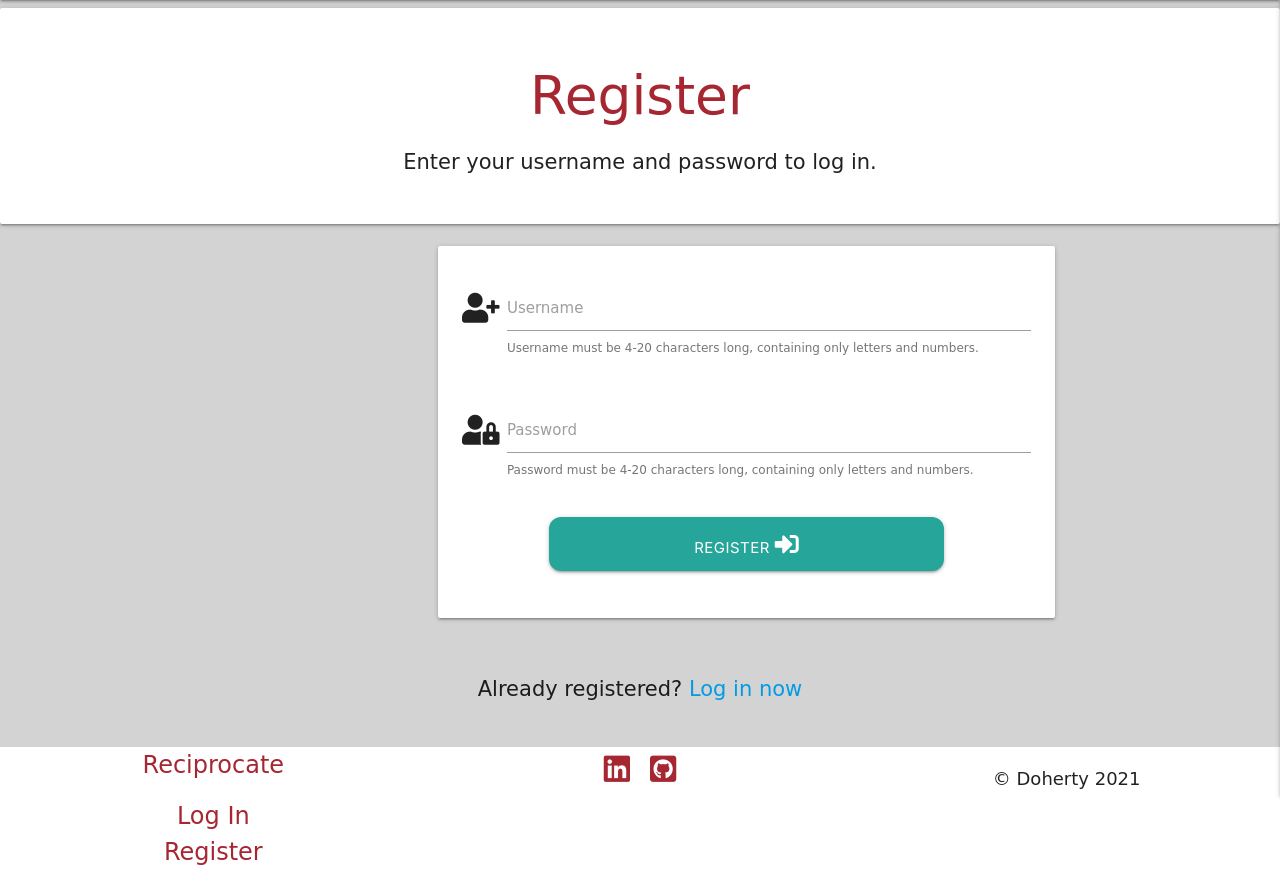
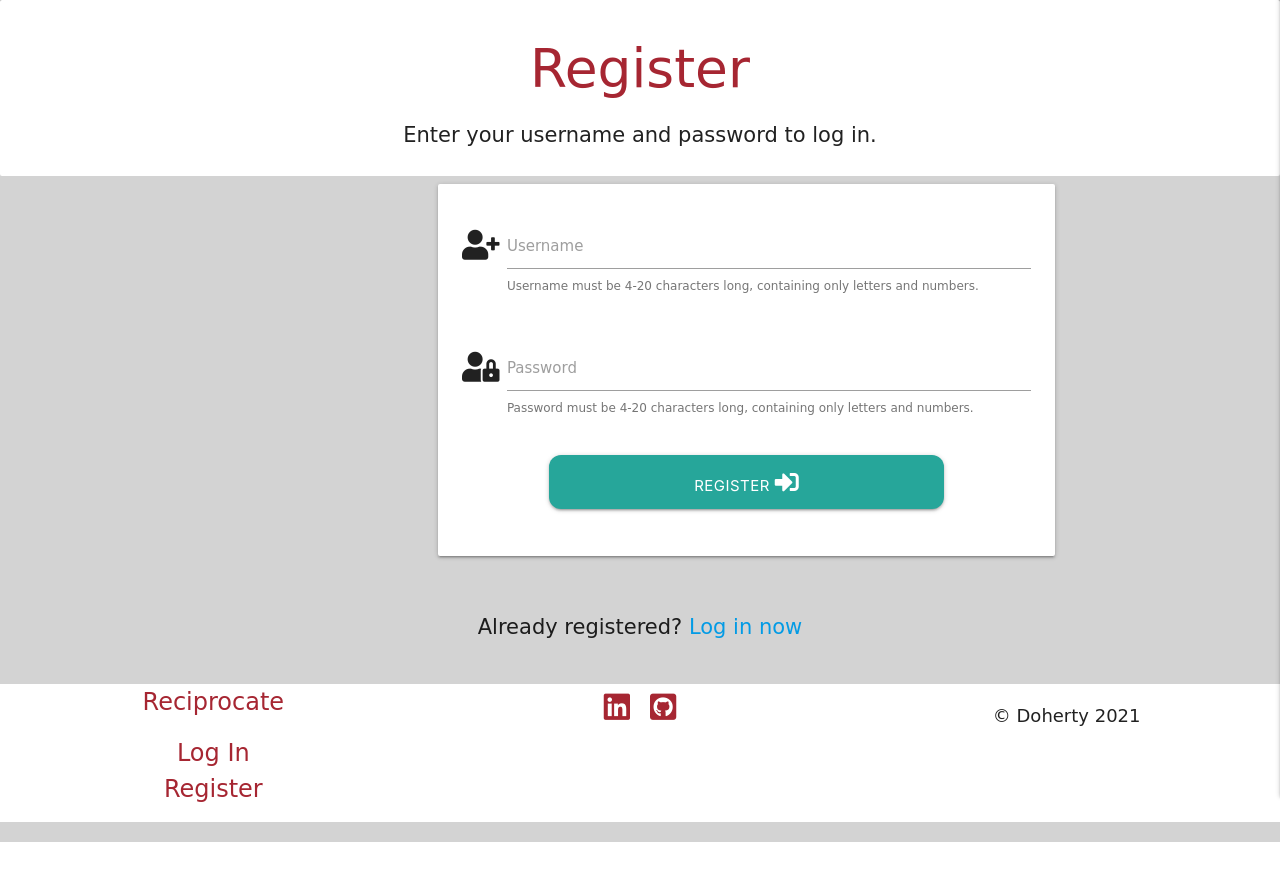
Before and after one commit to Code-Institute-Submissions/alandoherty95-reciprocate-app, a Flask app: page /register in a window 1280 px wide. Shown: the part 64-948 px from the top of the page. After the commit the page ends 906 px from the top, so only its background shows below. Run offline with Flask 2, Linux system fonts and the light colour scheme; some libraries are stand-ins or nearby versions; some web fonts are replaced.

Commit message:
Added screenshots of forms

```diff
--- a/static/css/style.css
+++ b/static/css/style.css
@@ -52,9 +52,8 @@ p {
 .heading-info {
   padding: 4px;
   border-radius: 2px;
-
   text-align: center;
-  background-color: #fff;
+  background-color: #ffffff;
 }
 
 .cover-card {
--- a/templates/register.html
+++ b/templates/register.html
@@ -2,7 +2,7 @@
 {% block content %}
 
 <!-- log in -->
-<div class="card-panel">
+<div class="heading-info">
     <h2 class="center-align">Register</h2>
     <p class="info">Enter your username and password to log in.</p>
 </div>
```
Also changed, not shown: resources/default-image.jpeg (renamed from default-image.jpeg), resources/empty-log-in-form.png (added), resources/invalid-log-in-form.png (added), resources/invalid-register-form.png (added), resources/valid-log-in-form.png (added), resources/validated-log-in-form.png (added).
